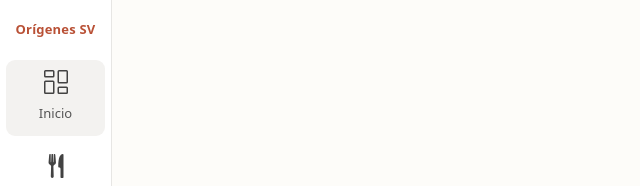
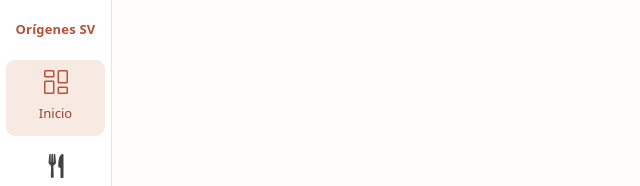
Before and after one commit to Daniellopez28/Proyecto_de_catedra_web, a React (Vite) app in the folder frontend/: page / in a window 1280 px wide. In both pictures the pointer is over the button "Inicio". Shown: the top 186 px of the page, without its empty margins (0-640 px from the left). Built offline with nearby package versions, Linux system fonts and the light colour scheme.

Commit message:
style(side-navbar): actualizacion de estilos en iconos

```diff
--- a/frontend/components/side-navbar.css
+++ b/frontend/components/side-navbar.css
@@ -48,7 +48,12 @@
 }
 
 .side-navbar-button:hover {
-    background-color: #f3f2f0;
+    background-color: #f7eae3;
+    color: #99422d;
+}
+
+.side-navbar-button:hover .side-navbar-icon {
+    filter: none;
 }
 
 .side-navbar-button:focus-visible {
@@ -60,4 +65,5 @@
     width: 24px;
     height: 24px;
     filter: grayscale(1) brightness(0.65);
+    transition: filter 0.2s ease;
 }
```
